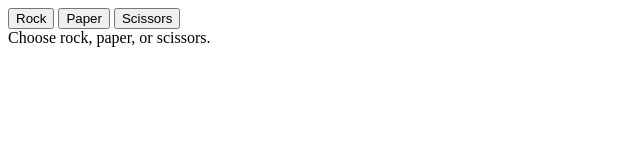
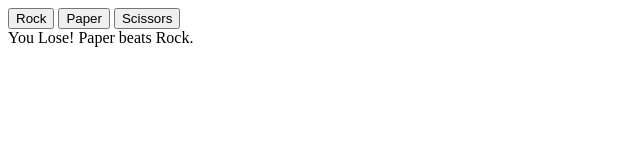
Before and after one commit to bgrenard/rock-paper-scissors, a plain HTML site: page index.html in a window 1280 px wide. Both pictures are taken after a click on the button "Rock". Shown: the full height of the page, 0-640 px from the left. Drawn offline with Linux system fonts and the light colour scheme.

Commit message:
Display results of the round after button click.

```diff
--- a/index.html
+++ b/index.html
@@ -10,6 +10,6 @@
     <button id="Rock">Rock</button>
     <button id="Paper">Paper</button>
     <button id="Scissors">Scissors</button>
-    <div id="instructions">Choose rock, paper, or scissors.</div>
+    <div id="round-info">Choose rock, paper, or scissors.</div>
 </body>
 </html>
--- a/rock-paper-scissors.js
+++ b/rock-paper-scissors.js
@@ -55,9 +55,11 @@ function playGame() {
 }
 
 const buttons = document.querySelectorAll('button');
+const roundInfo = document.querySelector('#round-info');
 
 buttons.forEach((button) => {
     button.addEventListener('click', () => {
-        console.log(playRound(button.id, getComputerChoice()))
+        let result = playRound(button.id, getComputerChoice());
+        roundInfo.textContent = result;
     })
 })
```
